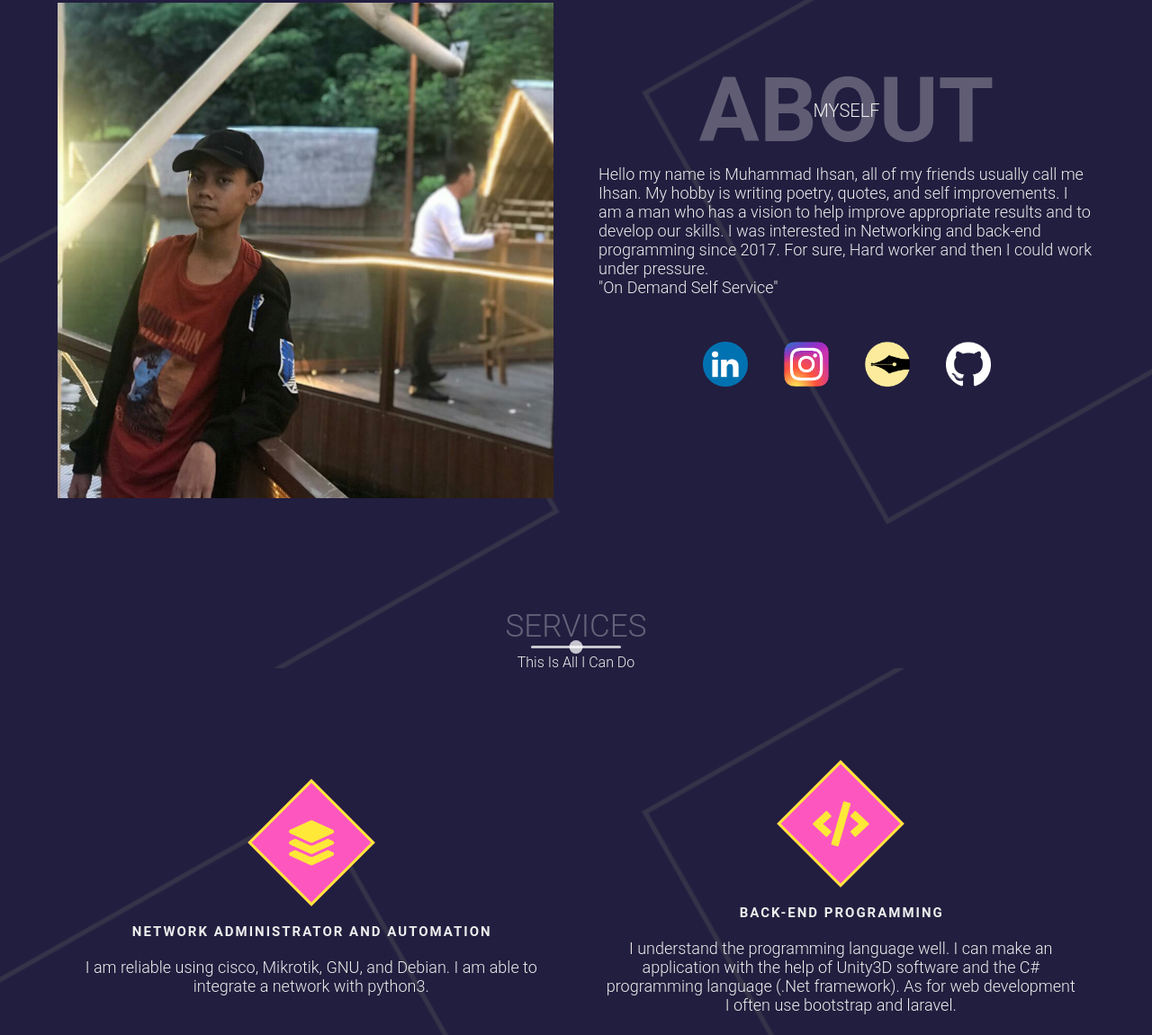
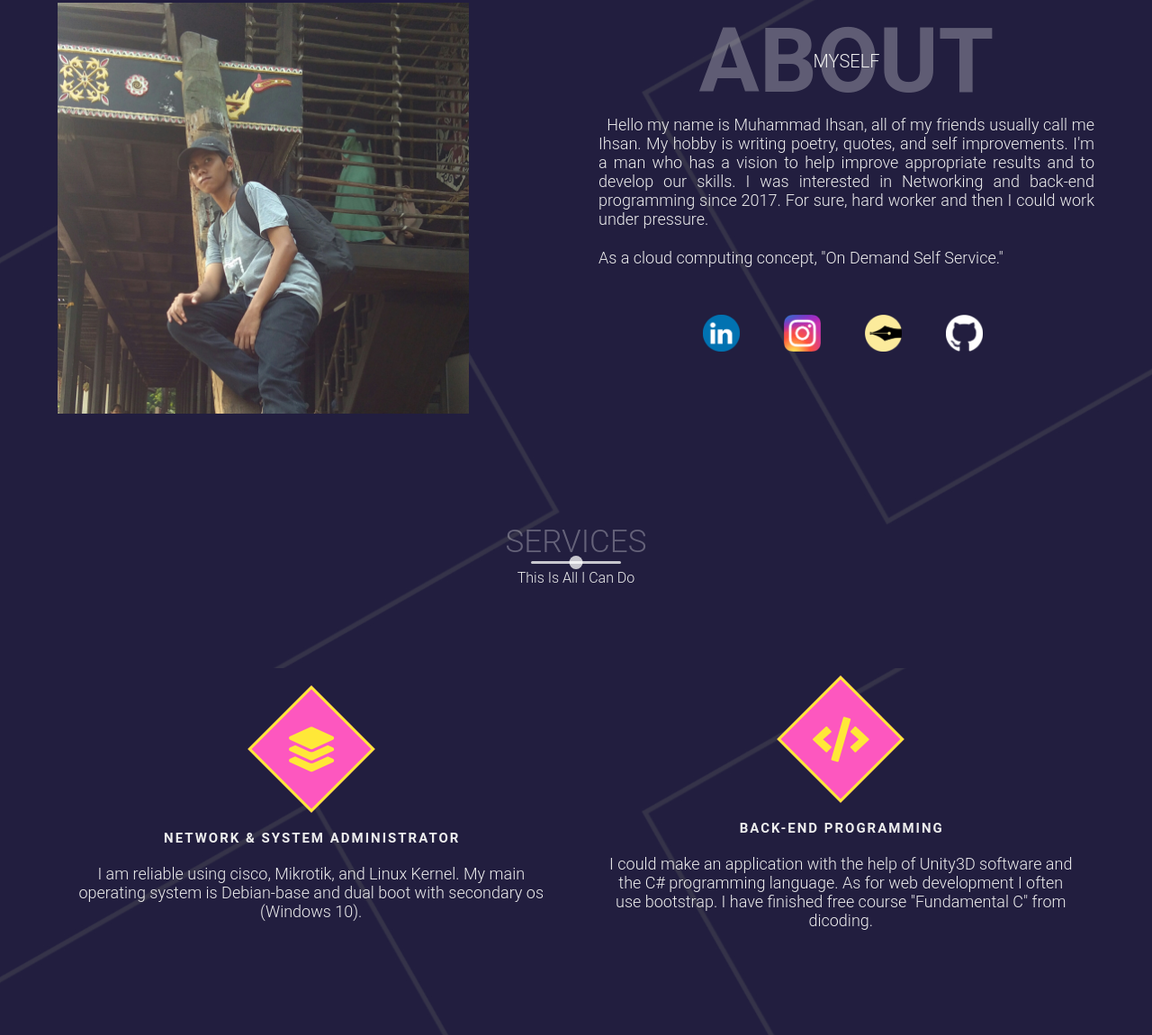
Before and after one commit to 13ihsan92/13ihsan92.github.io, a plain HTML site: page index.html in a window 1280 px wide. Shown: the part 857-2008 px from the top of the page at 90% size. Drawn offline with nearby package versions, Linux system fonts and the light colour scheme.

Commit message:
Update isi 10 Juli 2021

```diff
--- a/index.html
+++ b/index.html
@@ -46,7 +46,7 @@
 	<section class="about" id="about">
 		<div class="container">
 			<div class="profile-img" data-aos="fade-right" data-aos-delay="300">
-				<img src="images/profile3.JPG">
+				<img src="images/profile4.JPG">
 			</div>
 			<div class="about-details"  data-aos="fade-left" data-aos-delay="600">
 				<div class="about-heading">
@@ -57,11 +57,13 @@
 						Myself
 					</h6>
 				</div>
+				<p style="text-align: justify;">
+					&nbsp; Hello my name is Muhammad Ihsan, all of my friends usually call me Ihsan. My hobby is writing poetry, quotes, and self improvements. I'm a man who has a vision to help improve appropriate results and to develop our skills. I was interested in Networking and back-end programming since 2017. For sure, hard worker and then I could work under pressure.
+				</p>
+				<br>
+				<br>
 				<p>
-					Hello my name is Muhammad Ihsan, all of my friends usually call me Ihsan. My hobby is writing poetry, quotes, and self improvements. I am a man who has a vision to help improve appropriate results and to develop our skills. I was interested in Networking and back-end programming since 2017. For sure, Hard worker and then I could work under pressure.
-				</p>
-				<p>
-					"On Demand Self Service"
+					As a cloud computing concept, "On Demand Self Service."
 				</p>
 				<div class="social-media">
 				<ul class="nav-list">
@@ -121,9 +123,9 @@
 					<div class="icon-container">
 						<i class="fas fa-layer-group"></i>
 					</div>
-						<h1>Network Administrator and Automation</h1>
+						<h1>Network & System Administrator</h1>
 					<p>
-						I am reliable using cisco, Mikrotik, GNU, and Debian. I am able to integrate a network with python3.
+						I am reliable using cisco, Mikrotik, and Linux Kernel. My main operating system is Debian-base and dual boot with secondary os (Windows 10).
 					</p>
 				</div>
 				<div class="skill" data-aos="fade-in" data-aos-delay="900">
@@ -132,7 +134,8 @@
 					</div>
 					<h1>Back-End Programming</h1>
 					<p>
-						I understand the programming language well. I can make an application with the help of Unity3D software and the C# programming language (.Net framework). As for web development I often use bootstrap and laravel.
+						I could make an application with the help of Unity3D software and the C# programming language. As for web development I often use bootstrap.
+						I have finished free course "Fundamental C" from dicoding.
 					</p>
 				</div>
 			</div>
@@ -156,8 +159,8 @@
 				<div class="portfolio-description has-margin-right" data-aos="fade-left" data-aos-delay="600">
 					<h1>Safe It</h1>
 					<h6>By Creasix.dev Team</h6>
-					<p>Safe It is a game that educates the player about computer parts. Also in this game we will be introduced to viruses, software, and hardware. This game is presented in the adventure genre. This program is made with Unity3D and the C# programming language.</p>
-					<a href="#">View More Details</a>
+					<p>Safe It is a game that educates the player about computer parts. Also in this game we will be introduced to virus, software, and hardware. This game is presented in the adventure genre. This program is made by Unity3D and the C# programming language.</p>
+					<!-- remove sementara <a href="#">View More Details</a> -->
 				</div>
 			</div>
 		</div>
@@ -178,9 +181,9 @@
 				<ul>
 					<li class="date" data-date="2020 - 2021">
 						<h1>Datindo Infonet Prima</h1>
-						<p>Internship</p>
+						<p>Internship (Job Role: Technical Support)</p>
 					</li>
-					<li class="date" data-date="2017 - present">
+					<li class="date" data-date="2017 - 2018">
 						<h1>Freelance</h1>
 						<p>Web development</p>
 					</li>
@@ -212,9 +215,6 @@
     				Your message:
     				<textarea name="message" cols="10" rows="10"></textarea>
   				</label>
-
-  			<!-- your other form fields go here -->
-
   				<button type="submit" value="submit">Submit</button>
 			</form>
 		</div>
@@ -224,7 +224,7 @@
 		<div class="up" id="up">
 			<i class="fas fa-chevron-up"></i>
 		</div>
-		<p>&copy; 2020 Muhammad Ihsan</p>
+		<p>&copy; 2020 Muhammad Ihsan | On Demand Self Service</p>
 	</footer>
 
     <script src="https://ajax.googleapis.com/ajax/libs/jquery/3.3.1/jquery.min.js"></script>
--- a/main.css
+++ b/main.css
@@ -40,7 +40,7 @@ p{
 }
 
 img{
-  width: 100%;
+  width: 83%;
 
 }
 /*End global*/
```
Also changed, not shown: README.md, aos@next/.babelrc, aos@next/bower.json (line endings or trailing spaces), aos@next/package.json (line endings or trailing spaces), fonts/generator_config.txt (line endings or trailing spaces), fonts/specimen_files/grid_12-825-55-15.css (line endings or trailing spaces), fonts/specimen_files/specimen_stylesheet.css (line endings or trailing spaces), fonts/stylesheet.css (line endings or trailing spaces), fonts/thehistoriademo-demo.html (line endings or trailing spaces), images/profile.jpg (deleted), images/profile4.JPG (added), main.js (line endings or trailing spaces), 5 other files.
